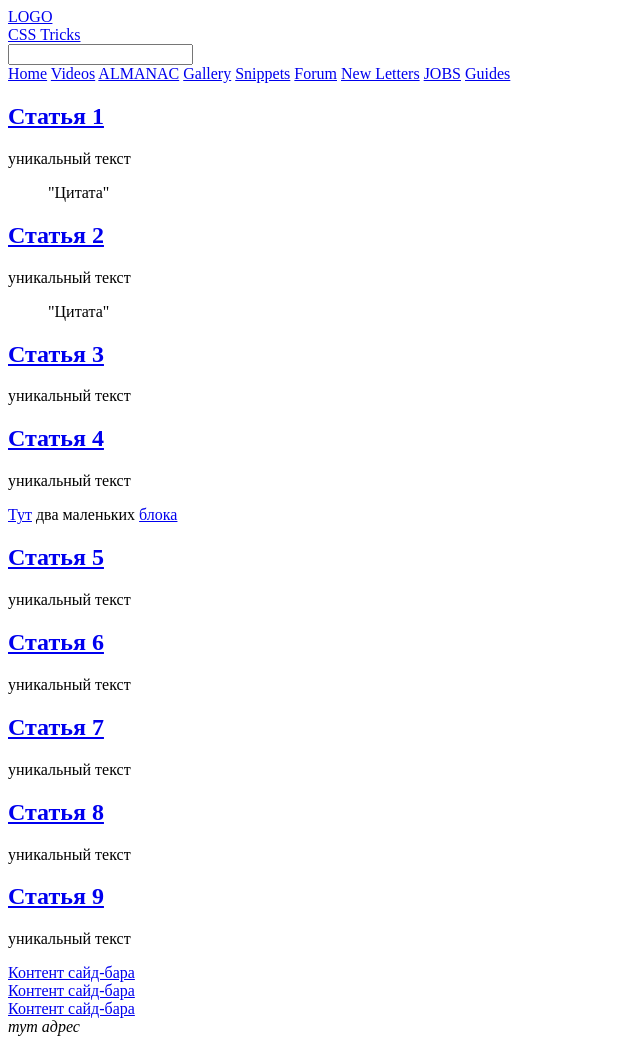
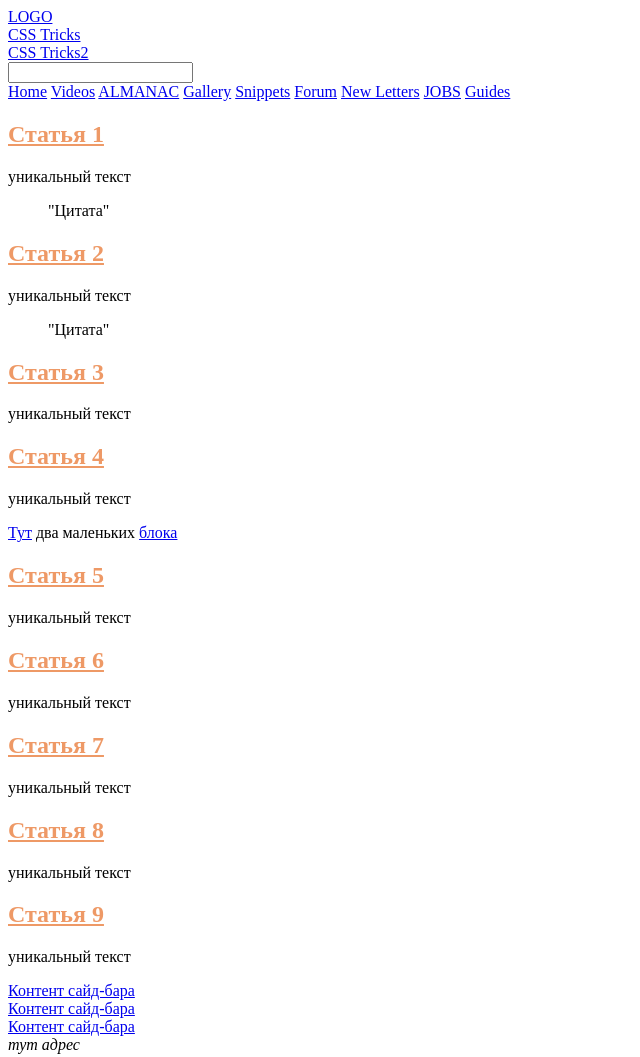
Before and after one commit to WebHeroSchool/Chernov_Html_2, a plain HTML site: page index.html in a window 1280 px wide. Shown: the whole page, without its empty margins (0-640 px from the left). Drawn offline with Linux system fonts and the light colour scheme.

Commit message:
adding css

```diff
--- a/index.html
+++ b/index.html
@@ -6,12 +6,15 @@
   <meta name="viewport" content="width=device-width, initial-scale=1.0">
   <meta http-equiv="X-UA-Compatible" content="ie=edge">
   <title>Journal CSS Tricks</title>
+  <link rel="stylesheet" href="style.css">
+
 </head>
 
 <body>
   <header class="header__inner">
     <div><a href="#">LOGO</a></div>
     <div><a href="#">CSS Tricks</a></div>
+    <div><a href="#">CSS Tricks2</a></div>
     <div><input type="search"></div>
   </header>
 
@@ -33,7 +36,7 @@
     <!-- тут тут начинается основной контент страницы -->
     <main class="main__articles">
       <article>
-        <h2><a href="#">Статья 1</a></h2>
+        <h2><a class="test" href="#">Статья 1</a></h2>
         <p>уникальный текст</p>
         <blockquote>"Цитата"</blockquote>
       </article>
--- /dev/null
+++ b/style.css
@@ -0,0 +1,3 @@
+h2 a {
+  color: #EE9966;
+}
```
